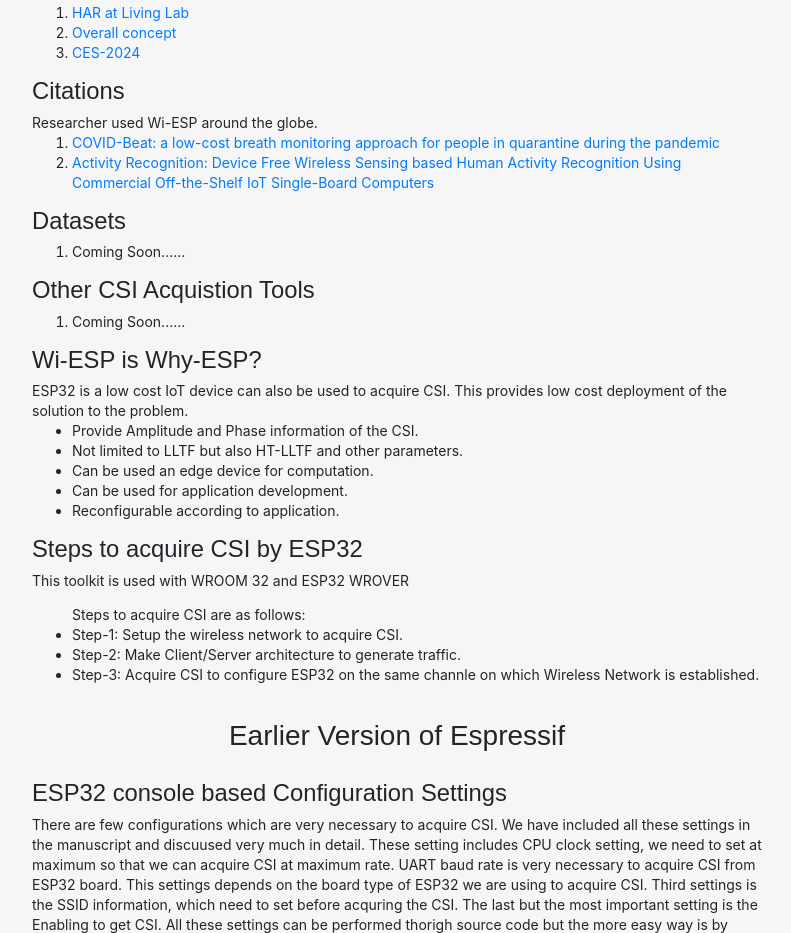
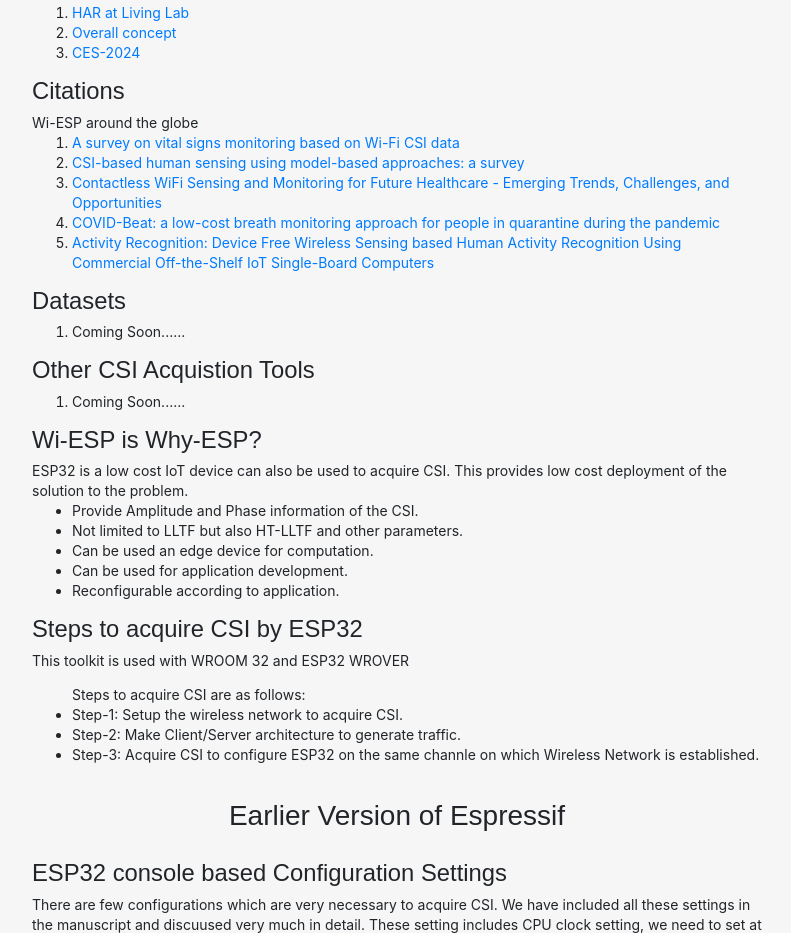
Before and after one commit to wrlab/Wi-ESP, a plain HTML site: page index.html in a window 1280 px wide. Shown: the part 799-1732 px from the top of the page, without its empty margins (243-1034 px from the left). Drawn offline with nearby package versions, Linux system fonts and the light colour scheme.

Commit message:
Update index.html

```diff
--- a/index.html
+++ b/index.html
@@ -1,5 +1,6 @@
 <!DOCTYPE html>
 <html lang="en">
+
 <head>
     <script async src="https://www.googletagmanager.com/gtag/js?id=UA-161272930-1"></script>
     <script>
@@ -56,6 +57,7 @@
         }
     </style>
 </head>
+
 <body>
 <div class="container">
     <div class="row">
@@ -109,8 +111,11 @@
 
 
             <h2>Citations</h2>
-            Researcher used Wi-ESP around the globe.
+            Wi-ESP around the globe
             <ol>
+                <li><a href="https://www.sciencedirect.com/science/article/pii/S0140366422003127">A survey on vital signs monitoring based on Wi-Fi CSI data</a></li>
+                <li><a href="https://academic.oup.com/jcde/article/8/2/510/6137731">CSI-based human sensing using model-based approaches: a survey</a></li>
+                <li><a href="https://ieeexplore.ieee.org/abstract/document/9729463">Contactless WiFi Sensing and Monitoring for Future Healthcare - Emerging Trends, Challenges, and Opportunities</a></li>
                 <li><a href="https://academic.oup.com/jcde/article/9/3/992/6590610">COVID-Beat: a low-cost breath monitoring approach for people in quarantine during the pandemic</a></li>
                 <li><a href="https://ieeexplore.ieee.org/abstract/document/10444143">Activity Recognition: Device Free Wireless Sensing based Human Activity Recognition Using Commercial Off-the-Shelf IoT Single-Board Computers</a></li>
             </ol>
```
